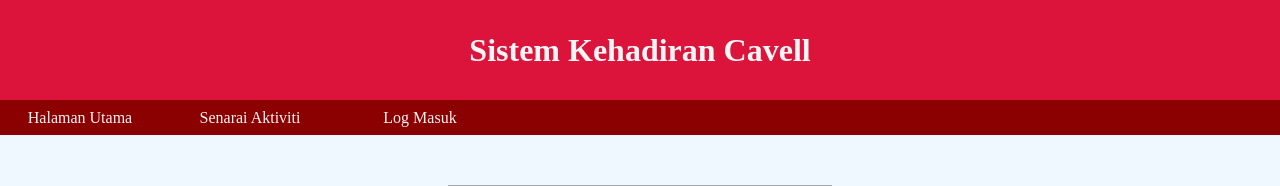
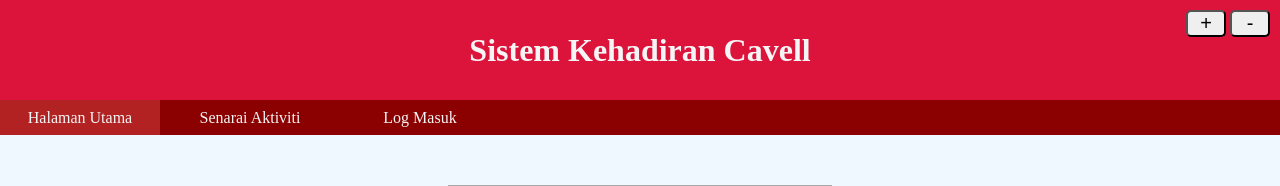
Before and after one commit to Hekiku/sistem_kehadiran, a PHP site: page /index.php in a window 1280 px wide. Shown: the top 186 px of the page. Run offline with PHP 8.4, Linux system fonts and the light colour scheme; data comes from the database, SQL or seed files in the repository; data that the repository does not hold is empty.

Commit message:
active link dan function ubah size font

```diff
--- a/inc/menu.php
+++ b/inc/menu.php
@@ -3,28 +3,28 @@ if (isset($_SESSION['status'])) {
     $status = $_SESSION['status'];
     if ($status == 'ahli') {
         echo '
-        <li><a href="index.php">Halaman Utama</a></li>
-        <li><a href="senarai_aktiviti.php">Senarai Aktiviti</a></li>
-        <li><a href="kehadiran.php">Kehadiran</a></li>
-        <li><a href="rekod_kehadiran.php">Rekod Kehadiran</a></li>
-        <li><a href="profil.php">Profil</a></li>
-        <li><a href="inc/log_keluar-inc.php">Log Keluar</a></li>
+        <li class="menu-item"><a href="index.php">Halaman Utama</a></li>
+        <li class="menu-item"><a href="senarai_aktiviti.php">Senarai Aktiviti</a></li>
+        <li class="menu-item"><a href="kehadiran.php">Kehadiran</a></li>
+        <li class="menu-item"><a href="rekod_kehadiran.php">Rekod Kehadiran</a></li>
+        <li class="menu-item"><a href="profil.php">Profil</a></li>
+        <li class="menu-item"><a href="inc/log_keluar-inc.php">Log Keluar</a></li>
         ';
     } elseif ($status == 'guru') {
         echo '
-        <li><a href="index.php">Halaman Utama</a></li>
-        <li><a href="senarai_aktiviti_admin.php">Senarai Aktiviti</a></li>
-        <li><a href="senarai_ahli.php">Senarai Ahli</a></li>
-        <li><a href="rekod_kehadiran_admin.php">Kehadiran Aktiviti</a></li>
-        <li><a href="rekod_kehadiran_semua.php">Kehadiran Seluruh</a></li>
-        <li><a href="inc/log_keluar-inc.php">Log Keluar</a></li>
+        <li class="menu-item"><a href="index.php">Halaman Utama</a></li>
+        <li class="menu-item"><a href="senarai_aktiviti_admin.php">Senarai Aktiviti</a></li>
+        <li class="menu-item"><a href="senarai_ahli.php">Senarai Ahli</a></li>
+        <li class="menu-item"><a href="rekod_kehadiran_admin.php">Kehadiran Aktiviti</a></li>
+        <li class="menu-item"><a href="rekod_kehadiran_semua.php">Kehadiran Seluruh</a></li>
+        <li class="menu-item"><a href="inc/log_keluar-inc.php">Log Keluar</a></li>
         ';
     }
 } else {
     echo '
-    <li><a href="index.php">Halaman Utama</a></li>
-    <li><a href="senarai_aktiviti.php">Senarai Aktiviti</a></li>
-    <li><a href="log_masuk.php">Log Masuk</a></li>
+    <li class="menu-item"><a href="index.php">Halaman Utama</a></li>
+    <li class="menu-item"><a href="senarai_aktiviti.php">Senarai Aktiviti</a></li>
+    <li class="menu-item"><a href="log_masuk.php">Log Masuk</a></li>
     ';
 }
 ?>
--- a/index.php
+++ b/index.php
@@ -23,17 +23,22 @@ while ($row = mysqli_fetch_assoc($result)) {
     <link rel="stylesheet" href="style.css" />
   </head>
   <body>
+    <div class="btnUbahSaiz">
+      <button onclick="ubahSaizFont(5)">+</button>
+      <button onclick="ubahSaizFont(-5)">-</button>
+    </div>
     <h1 id="header">Sistem Kehadiran Cavell</h1>
     <ul id="menu">
       <?php include 'inc/menu.php' ?>
     </ul>
     <div id="makluman">
-      <h2 id="tajuk">Aktiviti Terkini!!!</h2>
-      <p><span class="details">Nama Aktiviti:</span> <?php echo $namaAktiviti?></p>
-      <p><span class="details">Tarikh:</span> <?php echo $tarikh?></p>
-      <p><span class="details">Masa:</span> <?php echo $masaMula?> - <?php echo $masaAkhir?></p>
-      <p><span class="details">Tempat:</span> <?php echo $tempat?></p>
+      <h2 id="tajuk" class="teks">Aktiviti Terkini!!!</h2>
+      <p class="teks"><span class="details">Nama Aktiviti:</span> <?php echo $namaAktiviti?></p>
+      <p class="teks"><span class="details">Tarikh:</span> <?php echo $tarikh?></p>
+      <p class="teks"><span class="details">Masa:</span> <?php echo $masaMula?> - <?php echo $masaAkhir?></p>
+      <p class="teks"><span class="details">Tempat:</span> <?php echo $tempat?></p>
     </div>
+    <script src="scripts.js"></script>
   </body>
 </html>
 ;
--- /dev/null
+++ b/scripts.js
@@ -0,0 +1,20 @@
+// Fungsi untuk menu aktif
+var url = window.location.href.split('?')[0];
+
+var menu_items = document.getElementsByClassName("menu-item");
+for (let i = 0; i < menu_items.length; i++) {
+    let link = menu_items[i].children[0].href;
+    if (link == url) {
+        menu_items[i].classList.add("menu-active");
+    }
+}
+
+// Fungsi untuk mengubah saiz teks
+function ubahSaizFont(saiz) {
+    txt = document.getElementsByClassName("teks");
+    for (let i = 0; i < txt.length; i++) {
+        style = window.getComputedStyle(txt[i], null).getPropertyValue("font-size");
+        saizSekarang = parseFloat(style);
+        txt[i].style.fontSize = (saizSekarang + saiz) + 'px';
+    }
+}
--- a/style.css
+++ b/style.css
@@ -30,7 +30,8 @@ body {
   padding: 5px 5px;
 }
 
-#menu li:hover {
+#menu li:hover,
+.menu-active {
   background-color: firebrick;
 }
 
@@ -135,3 +136,17 @@ p {
   text-align: center;
   margin-bottom: 15px;
 }
+
+.btnUbahSaiz {
+  position: absolute;
+  top: 10px;
+  right: 10px;
+  z-index: 10;
+}
+
+.btnUbahSaiz button {
+  font-size: 20px;
+  text-align: center;
+  width: 40px;
+  border-radius: 5px;
+}
```
